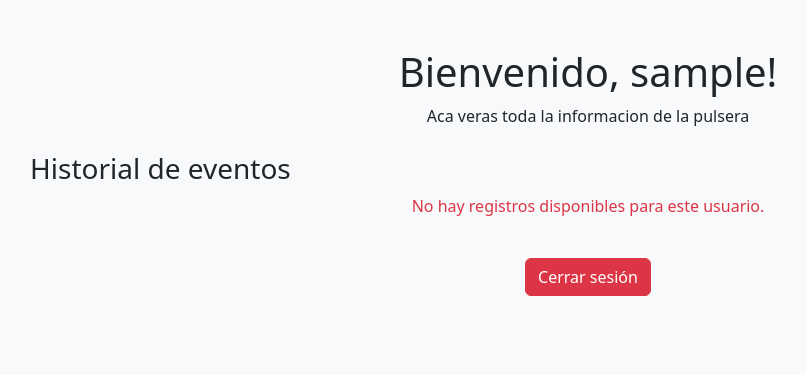
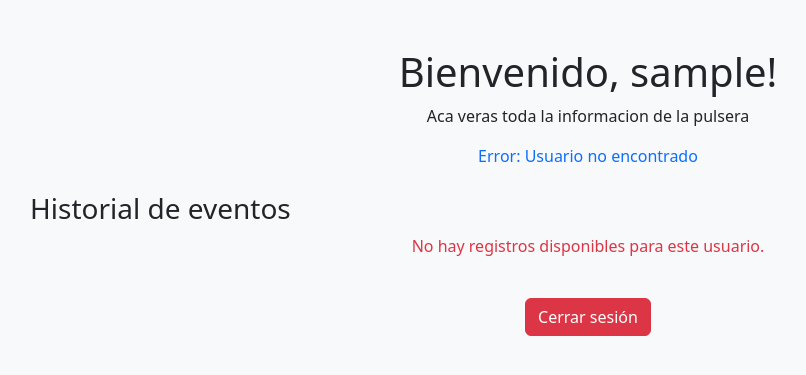
Before and after one commit to rocopolas/PROYECTO-PULSERA-NES, a PHP site: page /dashboard.php in a window 1280 px wide. Shown: the top 375 px of the page, without its empty margins (52-858 px from the left). Run offline with PHP 8.4, Linux system fonts and the light colour scheme; the visitor is signed in with stand-in values (Sample User, id 1); data that the repository does not hold is empty.

Commit message:
cambio visual

```diff
--- a/dashboard.php
+++ b/dashboard.php
@@ -16,7 +16,7 @@ if ($conexion->connect_error) {
 
 // Obtener el id del usuario logueado (puedes ajustar esto según tu estructura de sesión)
 $username = $_SESSION['username'];
-$query_usuario = "SELECT id FROM users WHERE username = '$username'";
+$query_usuario = "SELECT id FROM usuarios2 WHERE username = '$username'";
 $result_usuario = $conexion->query($query_usuario);
 
 if ($result_usuario->num_rows > 0) {
@@ -24,7 +24,7 @@ if ($result_usuario->num_rows > 0) {
     $id_usuario = $row_usuario['id'];
 
     // Obtener los registros del usuario desde la tabla registro_botones
-    $query_registros = "SELECT id_evento, timestamp, ip_usuario, estado
+    $query_registros = "SELECT timestamp, ip_usuario, estado
                         FROM registro_botones
                         WHERE id_usuario = $id_usuario
                         ORDER BY timestamp DESC";
@@ -81,6 +81,8 @@ if ($result_usuario->num_rows > 0) {
     <div class="container mt-5">
         <h1 class="text-center">Bienvenido, <?php echo htmlspecialchars($_SESSION['username']); ?>!</h1>
         <p class="text-center">Aca veras toda la informacion de la pulsera</p>
+
+        <p id="estado-boton" class="text-center text-primary">Cargando estado del botón...</p>
         <h3 class="mt-4">Historial de eventos</h3>
         <?php
         // Paginación
@@ -89,11 +91,11 @@ if ($result_usuario->num_rows > 0) {
         $offset = ($pagina_actual - 1) * $eventos_por_pagina;
 
         // Consulta con límite y desplazamiento
-        $query_paginada = "SELECT id_evento, timestamp, ip_usuario, estado
-                           FROM registro_botones
-                           WHERE id_usuario = $id_usuario
-                           ORDER BY timestamp DESC
-                           LIMIT $eventos_por_pagina OFFSET $offset";
+        $query_paginada = "SELECT timestamp, ip_usuario, estado
+                            FROM registro_botones
+                            WHERE id_usuario = $id_usuario
+                            ORDER BY timestamp DESC
+                            LIMIT $eventos_por_pagina OFFSET $offset";
         $result_paginada = $conexion->query($query_paginada);
 
         // Total de registros para calcular el número de páginas
@@ -107,7 +109,6 @@ if ($result_usuario->num_rows > 0) {
             <table class="table table-bordered table-striped mt-3">
                 <thead class="table-dark">
                     <tr>
-                        <th>ID Evento</th>
                         <th>Fecha y Hora</th>
                         <th>IP Usuario</th>
                         <th>Estado</th>
@@ -116,10 +117,9 @@ if ($result_usuario->num_rows > 0) {
                 <tbody>
                     <?php while ($row = $result_paginada->fetch_assoc()): ?>
                         <tr>
-                            <td><?php echo htmlspecialchars($row['id_evento']); ?></td>
                             <td><?php echo htmlspecialchars($row['timestamp']); ?></td>
                             <td><?php echo htmlspecialchars($row['ip_usuario']); ?></td>
-                            <td><?php echo htmlspecialchars($row['estado']); ?></td>
+                            <td><?php echo ($row['estado'] == 1) ? 'Encendido' : 'Apagado'; ?></td>
                         </tr>
                     <?php endwhile; ?>
                 </tbody>
```
